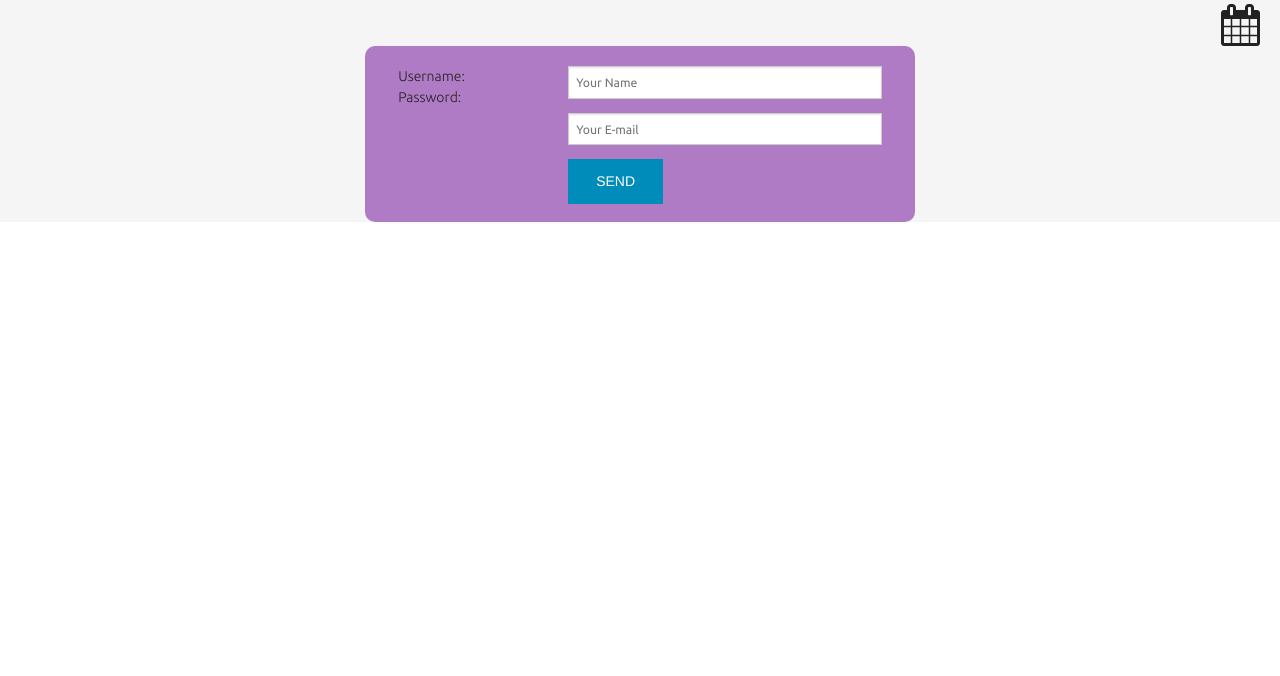
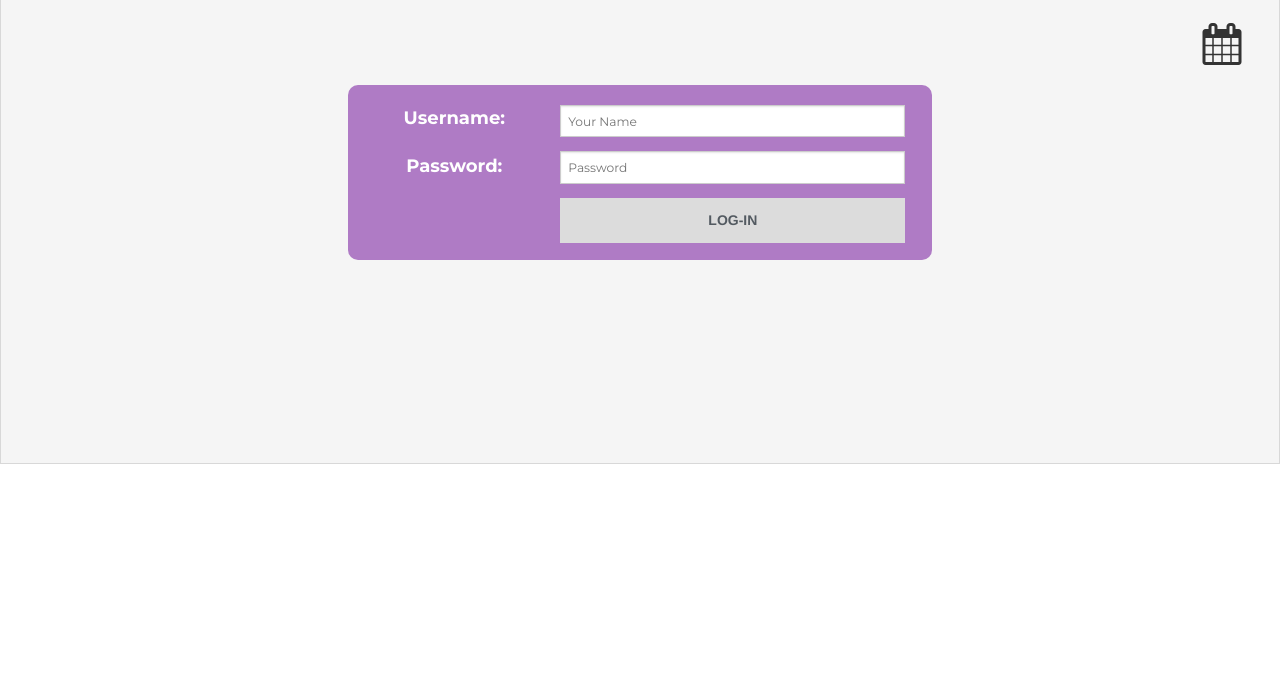
Before and after one commit to annjuviepapas/doXplorer, a plain HTML site: page index.html in a window 1280 px wide. Shown: the part 124-800 px from the top of the page. Drawn offline with nearby package versions, Linux system fonts and the light colour scheme.

Commit message:
Add log-in form

```diff
--- a/index.html
+++ b/index.html
@@ -7,7 +7,7 @@
 		<meta name="description" content="">
 		<meta name="viewport" content="width=device-width">
 		<link rel="shortcut icon" href="/favicon.ico">
-		<link href='https://fonts.googleapis.com/css?family=Ubuntu:400,700,300' rel='stylesheet' type='text/css'>
+		<link href='https://fonts.googleapis.com/css?family=Montserrat:400,700' rel='stylesheet' type='text/css'>
 		<link rel="stylesheet" href="https://maxcdn.bootstrapcdn.com/font-awesome/4.4.0/css/font-awesome.min.css">
 		<link rel="stylesheet" href="static/css/foundation.css">
 
@@ -17,31 +17,31 @@
 		<script src="static/js/vendor/modernizr.js"></script>
 	</head>
 	<body>
-	<div class="full-width">
+	<div class="full-width full-height">
 		<div class="row full-width">
 			<img class="logo" src="static/img/logo.png">
 		</div>
-		<div class="log-in_body_container">
+		<div class="log-in_body_container panel">
 			<div class="row calendar full-width">
 				<i class="fa fa-calendar fa-3x"></i>
 			</div>
-			<div class="row log-in_container">
+				<div class="row">
+					<div class="columns large-8 large-centered log-in_container">
 						<form class="form_pos">
 							<div class="columns small-4">
-						Username:
+								<div class="title">Username:</div>
 								<br>
-						Password:
+								<div class="title">Password:</div>
 						     	</div>
 						     	<div class="columns small-8">
 						     		<input name="name" placeholder="Your Name" class="name" type="text" required />
-				     		<input name="emailaddress" placeholder="Your E-mail" class="name" type="email" required />
-						<input name="submit" class="button" type="submit" value="SEND" />
+						     		<input name="emailaddress" placeholder="Password" class="name" type="text" required />
+								<input name="submit" class="button" type="submit" value="LOG-IN" />
 							</div>
 						</form>
 					</div>
 				</div>
-
-
+		</div>
 	</div>
 
 
--- a/static/scss/app.scss
+++ b/static/scss/app.scss
@@ -4,11 +4,13 @@
 		"owl/owl.transitions";
 
 html, body, p, div, h1, h2, h3, h4, h5, a{
-	font-family: 'Ubuntu', sans-serif;
+	font-family: 'Montserrat', sans-serif;
 	font-size: 14px;
+
 }
 html, body, p, div{
 	font-weight: 300;
+
 }
 /* HEADER */
 
@@ -59,14 +61,25 @@ html, body, p, div{
    margin-left: auto;
    margin-right: auto;
    max-width: initial;
+
+}
+.full-height{
+	height: 60%;
+   margin-top: auto;
+   margin-bottom: auto;
+   max-height: initial;
 }
 
 .container{
 	margin: 10px;
+	height: 100%;
+
 }
 .log-in_body_container{
 	background-color: #F5F5F5;
 	width: 100%;
+	height: 100%;
+
 
 }
 
@@ -79,16 +92,43 @@ html, body, p, div{
 	vertical-align: middle;
 	padding-right: 20px;
 	padding-top: 20px;
+	padding-bottom: 20px;
 
 }
 .log-in_container{
 	background-color: #AF7BC5;
 	border-radius: 10px;
-	width: 550px;
 	margin-bottom: 20px;
+	overflow: auto;
 }
 
 .form_pos{
-	margin: 20px;
+	margin-top: 20px;
+	text-align: center;
+	width: 100%;
+
+	.title{
+		color: #fff;
+		font-weight: bold;
+		font-size: 18px;
+		vertical-align: middle;
+		padding: 0;
+	}
 
 }
+.empty_log-in{
+	width: 100%;
+}
+
+.button{
+	width: 100%;
+	background-color: #DCDCDC;
+	color: #535A61;
+	font-weight: bold;
+
+
+}
+
+input[type="submit"]:hover{
+	background-color: #FBBB69;
+}
```
Also changed, not shown: static/css/app.css. Lines whose indentation alone changed are shown as unchanged.
